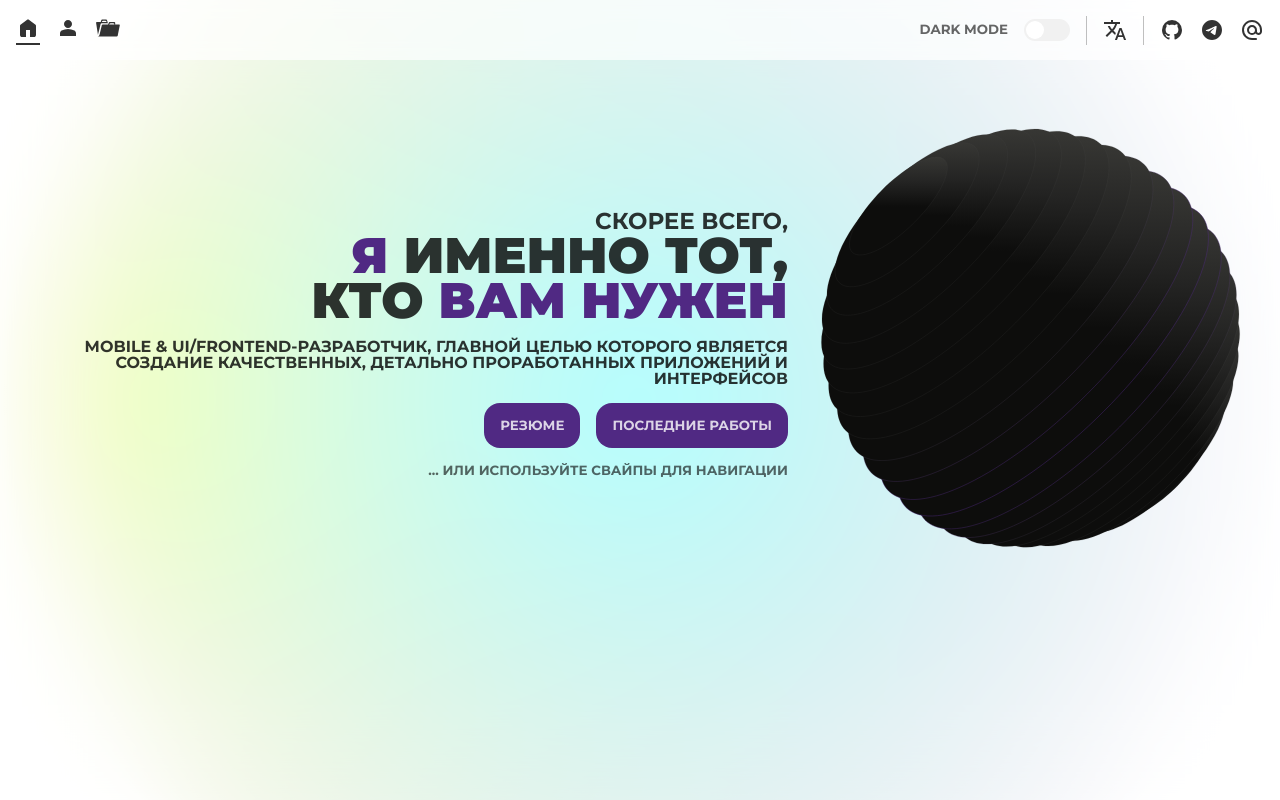
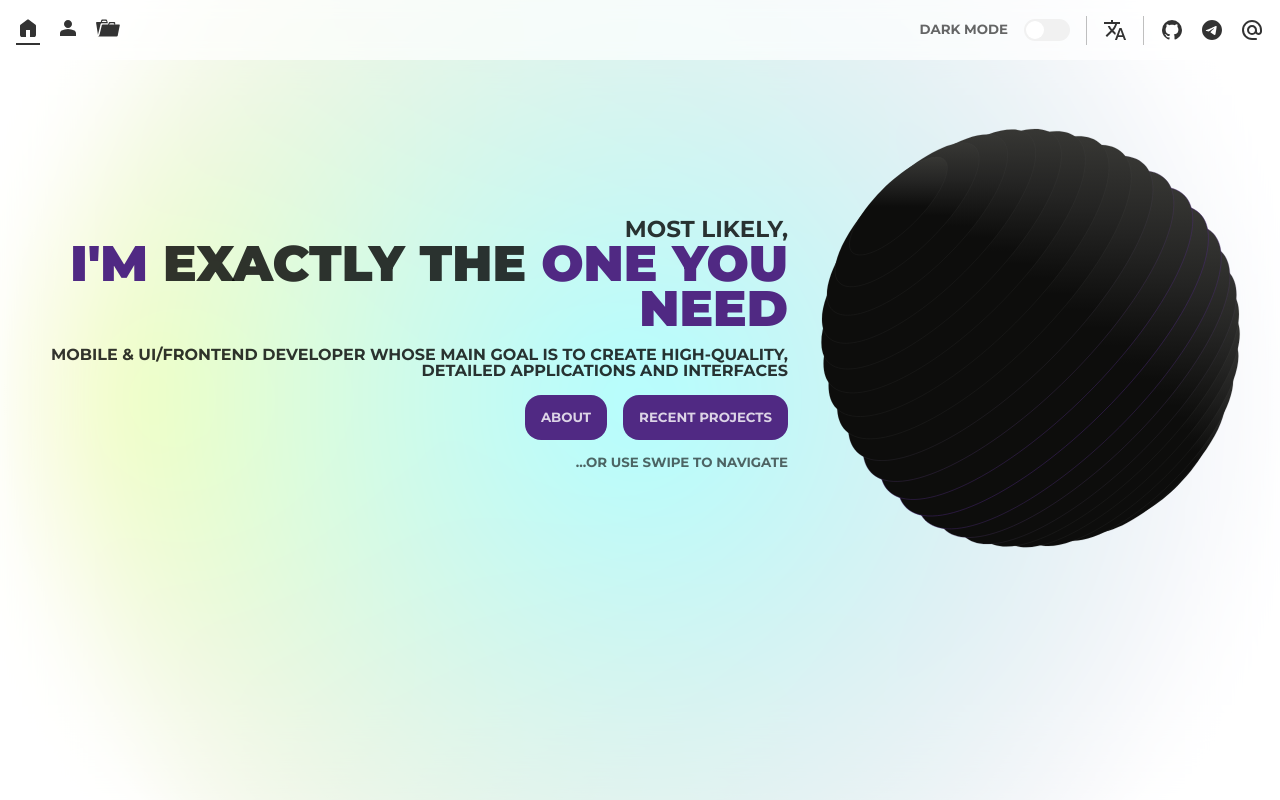
Before and after one commit to afteralls/post-portfolio, a Vue app: page / in a window 1280 px wide. Built offline with nearby package versions, Linux system fonts and the light colour scheme.

Commit message:
trabslate navbar & home view

```diff
--- a/src/components/HomeView/HomeInfo.vue
+++ b/src/components/HomeView/HomeInfo.vue
@@ -1,19 +1,19 @@
 <template>
 <div class="_column headers">
   <div class="title">
-      <h3>Скорее всего,</h3>
-      <h1><span :class="{ 'mark': !isDark }">Я</span> именно тот,<br>кто <span :class="{ 'mark': !isDark }">вам нужен</span></h1>
+    <h3>{{ $i18n('home.tlOne') }}</h3>
+    <h1><span :class="{ 'mark': !isDark }">{{ $i18n('home.tlTwo') }}</span>{{ $i18n('home.tlThree') }}<span :class="{ 'mark': !isDark }">{{ $i18n('home.tlFour') }}</span></h1>
   </div>
-    <h4>Mobile & UI/Frontend-разработчик, главной целью которого является создание качественных, детально проработанных приложений и интерфейсов</h4>
+  <h4>{{ $i18n('home.subTitle') }}</h4>
   <div class="actions _row">
     <RouterLink to="/about" class="_btn">
-        <small>Резюме</small>
+      <small>{{ $i18n('global.aboutLink') }}</small>
     </RouterLink>
     <RouterLink to="/portfolio" class="_btn">
-        <small>Последние работы</small>
+      <small>{{ $i18n('global.portfolioLink') }}</small>
     </RouterLink>
   </div>
-    <small>... или используйте свайпы для навигации</small>
+  <small>{{ $i18n('home.tip') }}</small>
 </div>
 </template>
 
--- a/src/components/Navbar/TheNavbar.vue
+++ b/src/components/Navbar/TheNavbar.vue
@@ -3,14 +3,20 @@
   <div class="_container">
     <div class="nav">
       <nav class="_row">
-        <RouterLink class="link _i" to="/"><HomeIcon /></RouterLink>
-        <RouterLink class="link _i" to="/about"><PersonIcon /></RouterLink>
-        <RouterLink class="link _i" to="/portfolio"><PortfolioIcon /></RouterLink>
+        <RouterLink class="link _i" to="/" :title="$i18n('global.homeLink')">
+          <HomeIcon />
+        </RouterLink>
+        <RouterLink class="link _i" to="/about" :title="$i18n('global.aboutLink')">
+          <PersonIcon />
+        </RouterLink>
+        <RouterLink class="link _i" to="/portfolio" :title="$i18n('global.portfolioLink')">
+          <PortfolioIcon />
+        </RouterLink>
       </nav>
       <div v-if="width > 920" class="_row">
         <NavThemeSwitcher />
         <div class="_br"></div>
-        <div class="_i"><TranslateIcon @click="changeLang" /></div>
+        <div class="_i" :title="$i18n('nav.lang')"><TranslateIcon @click="changeLang" /></div>
         <div class="_br"></div>
         <NavContacts />
       </div>
--- a/src/languages/langData.ts
+++ b/src/languages/langData.ts
@@ -4,12 +4,26 @@ export default {
       darkMode: 'Dark Mode',
       git: 'My GitHub account',
       telegram: 'My Telegram account',
-      mail: 'My E-Mail'
+      mail: 'My E-Mail',
+      lang: 'Switch to Russian'
     },
     view: {
       home: 'Home',
       about: 'About',
       portfolio: 'Portfolio'
+    },
+    global: {
+      homeLink: 'Home',
+      aboutLink: 'About',
+      portfolioLink: 'Recent Projects'
+    },
+    home: {
+      tlOne: 'Most likely,',
+      tlTwo: 'I\'m',
+      tlThree: ' exactly the ',
+      tlFour: 'one you need',
+      subTitle: 'Mobile & UI/Frontend developer whose main goal is to create high-quality, detailed applications and interfaces',
+      tip: '...or use swipe to navigate'
     }
   },
   ru: {
@@ -17,12 +31,26 @@ export default {
       darkMode: 'Тёмная тема',
       git: 'Моя страница на GitHub',
       telegram: 'Мой Telegram аккаунт',
-      mail: 'Мой E-Mail'
+      mail: 'Мой E-Mail',
+      lang: 'Переключиться на Английский'
     },
     view: {
       home: 'Главная',
       about: 'Резюме',
       portfolio: 'Портфолио'
+    },
+    global: {
+      homeLink: 'Главная',
+      aboutLink: 'Резюме',
+      portfolioLink: 'Последние работы'
+    },
+    home: {
+      tlOne: 'Скорее всего,',
+      tlTwo: 'Я',
+      tlThree: ' именно тот, кто ',
+      tlFour: 'вам нужен',
+      subTitle: 'Mobile & UI/Frontend-разработчик, главной целью которого является создание качественных, детально проработанных приложений и интерфейсов',
+      tip: '... или используйте свайпы для навигации'
     }
   }
 } as LangProps
```
Also changed, not shown: src/views/PortfolioView.vue (indentation only). Lines whose indentation alone changed are shown as unchanged.
